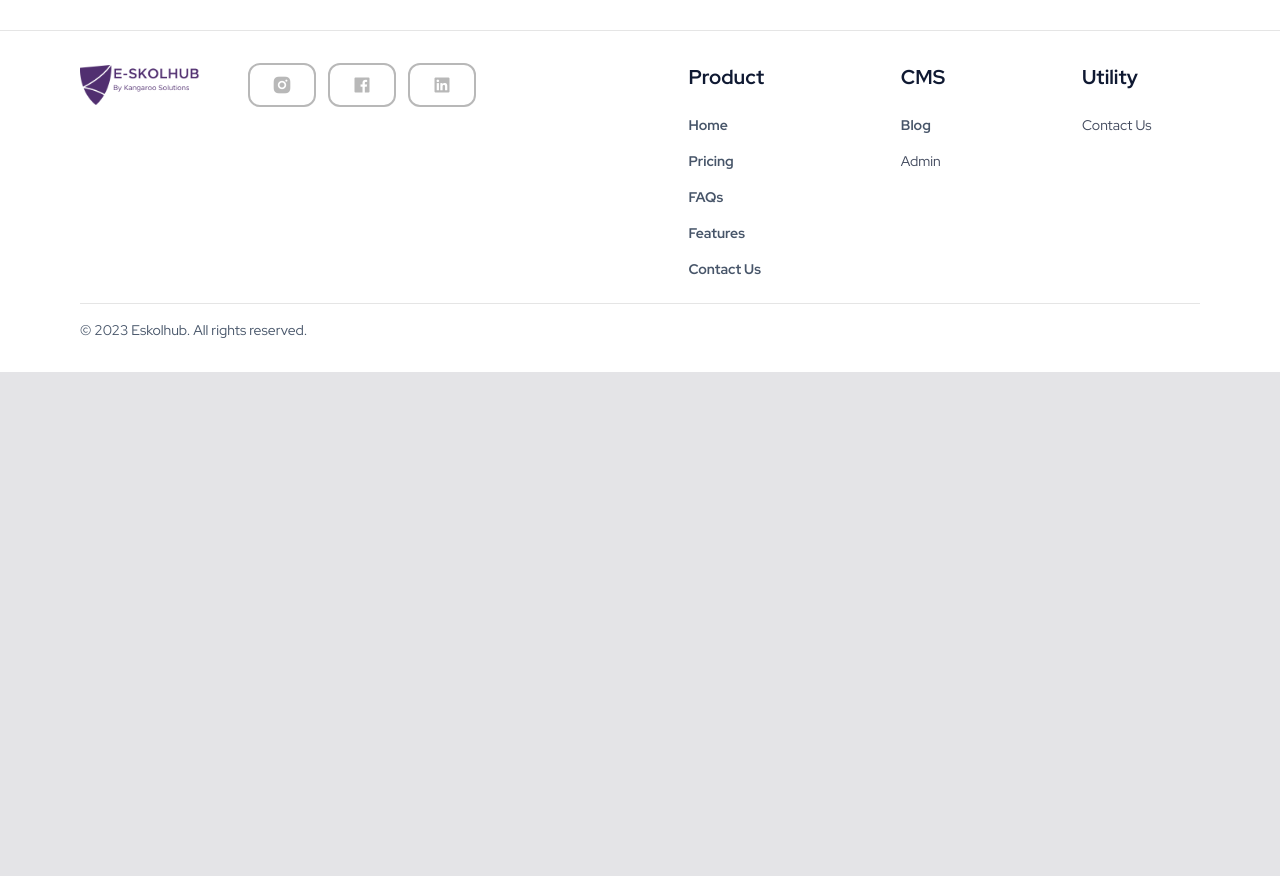
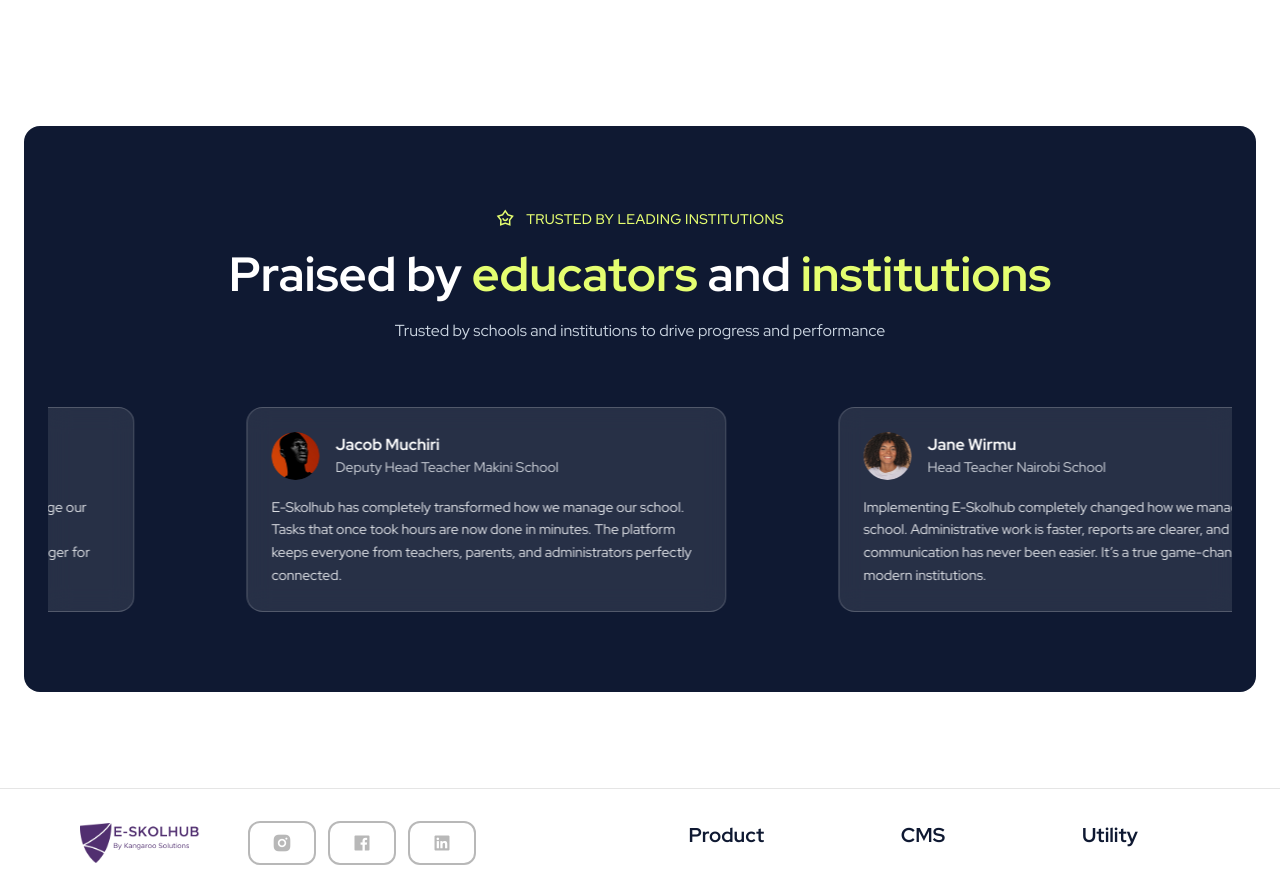
Before and after one commit to mmwandera/eskolhub-website, a Next.js app: page / in a window 1280 px wide. Shown: the part 5360-6236 px from the top of the page. Before the commit the page ends 5732 px from the top, so only its background shows below. Built offline with nearby package versions, Linux system fonts and the light colour scheme.

Commit message:
feat(testimonials): add testimonials section with glassmorphic auto-scrolling cards

```diff
--- a/src/app/page.tsx
+++ b/src/app/page.tsx
@@ -3,6 +3,7 @@
 import FeatureTour from "@/components/featuretour";
 import PricingSection from "@/components/pricingsection";
 import PartnersSection from "@/components/partnerssection";
+import TestimonialSection from "@/components/testimonials/testimonialsection";
 
 export default function Home() {
   return (
@@ -12,6 +13,7 @@
       <FeatureTour />
       <PricingSection />
       <PartnersSection />
+      <TestimonialSection />
     </>
   );
 }
--- /dev/null
+++ b/src/components/testimonials/testimonialcard.tsx
@@ -0,0 +1,33 @@
+// src/components/testimonials/testimonialcard.tsx
+import Image from "next/image";
+
+interface TestimonialCardProps {
+  name: string;
+  role: string;
+  image: string;
+  text: string;
+}
+
+export default function TestimonialCard({ name, role, image, text }: TestimonialCardProps) {
+  return (
+    <div className="bg-white/10 backdrop-blur-md border border-white/20 rounded-2xl p-6 text-white w-[480px] h-full">
+      {/* Header */}
+      <div className="flex items-center gap-4 mb-4">
+        <Image
+          src={image}
+          alt={name}
+          width={48}
+          height={48}
+          className="rounded-full object-cover"
+        />
+        <div>
+          <h4 className="font-semibold text-[16px]">{name}</h4>
+          <p className="text-sm text-gray-300">{role}</p>
+        </div>
+      </div>
+
+      {/* Body */}
+      <p className="text-[14px] leading-relaxed text-gray-200">{text}</p>
+    </div>
+  );
+}
--- /dev/null
+++ b/src/components/testimonials/testimonialsection.tsx
@@ -0,0 +1,88 @@
+// src/components/testimonials/testimonialsection.tsx
+"use client";
+
+import Slider from "react-slick";
+import TestimonialCard from "./testimonialcard";
+import "slick-carousel/slick/slick.css";
+import "slick-carousel/slick/slick-theme.css";
+
+export default function TestimonialSection() {
+  const settings = {
+    dots: false,
+    infinite: true,
+    speed: 4000,
+    slidesToShow: 2,
+    slidesToScroll: 1,
+    autoplay: true,
+    autoplaySpeed: 0,
+    cssEase: "linear",
+    arrows: false,
+    responsive: [
+      { breakpoint: 1024, settings: { slidesToShow: 2 } },
+      { breakpoint: 768, settings: { slidesToShow: 1 } },
+    ],
+  };
+
+  const testimonials = [
+    {
+      name: "Jane Wirmu",
+      role: "Head Teacher Nairobi School",
+      image: "/testimonials/jane.png",
+      text: "Implementing E-Skolhub completely changed how we manage our school. Administrative work is faster, reports are clearer, and communication has never been easier. It’s a true game-changer for modern institutions.",
+    },
+    {
+      name: "Jacob Muchiri",
+      role: "Deputy Head Teacher Makini School",
+      image: "/testimonials/jacob.png",
+      text: "E-Skolhub has completely transformed how we manage our school. Tasks that once took hours are now done in minutes. The platform keeps everyone from teachers, parents, and administrators perfectly connected.",
+    },
+    {
+      name: "Jane Wirmu",
+      role: "Head Teacher Nairobi School",
+      image: "/testimonials/jane.png",
+      text: "Implementing E-Skolhub completely changed how we manage our school. Administrative work is faster, reports are clearer, and communication has never been easier. It’s a true game-changer for modern institutions.",
+    },
+    {
+      name: "Jacob Muchiri",
+      role: "Deputy Head Teacher Makini School",
+      image: "/testimonials/jacob.png",
+      text: "E-Skolhub has completely transformed how we manage our school. Tasks that once took hours are now done in minutes. The platform keeps everyone from teachers, parents, and administrators perfectly connected.",
+    },
+  ];
+
+  return (
+    <section className="my-24 mx-6 bg-[#0F1932] text-white rounded-2xl py-20 px-6">
+      {/* Heading */}
+      <div className="text-center mb-16">
+        <div className="flex justify-center items-center gap-3 mb-3">
+          <i className="ri-star-smile-line text-[18px] text-[#E5FE70]" />
+          <p className="uppercase text-[#E5FE70] text-[14px] font-medium tracking-wide">
+            Trusted by Leading Institutions
+          </p>
+        </div>
+
+        <h2 className="text-[48px] font-semibold leading-tight">
+          Praised by <span className="text-[#E5FE70]">educators</span> and{" "}
+          <span className="text-[#E5FE70]">institutions</span>
+        </h2>
+        <p className="text-[#CBD5E1] text-[16px] mt-4">
+          Trusted by schools and institutions to drive progress and performance
+        </p>
+      </div>
+
+      {/* Carousel */}
+      <Slider {...settings}>
+        {testimonials.map((item, index) => (
+          <div key={index} className="px-3"> {/* 12px each side → 24px total gap */}
+            <TestimonialCard
+              name={item.name}
+              role={item.role}
+              image={item.image}
+              text={item.text}
+            />
+          </div>
+        ))}
+      </Slider>
+    </section>
+  );
+}
```
Also changed, not shown: public/testimonials/jacob.png (added), public/testimonials/jane.png (added).
